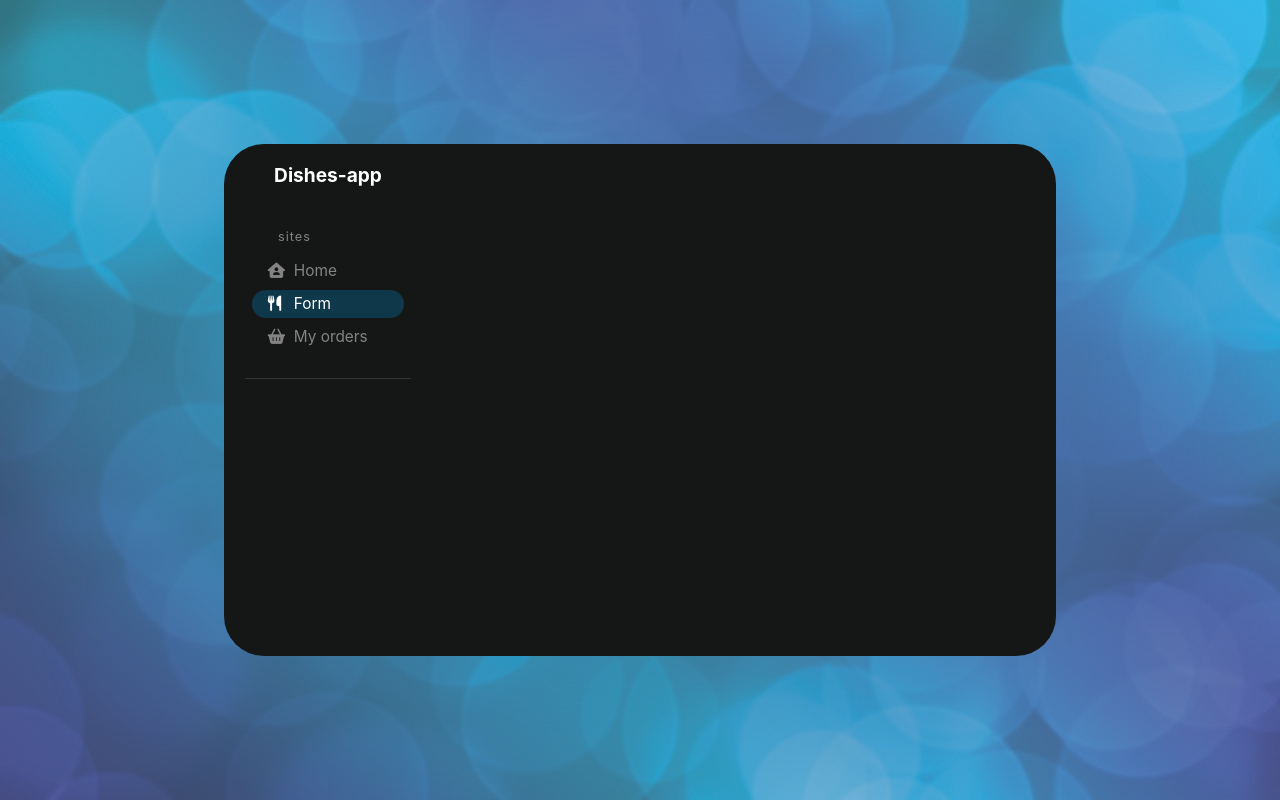
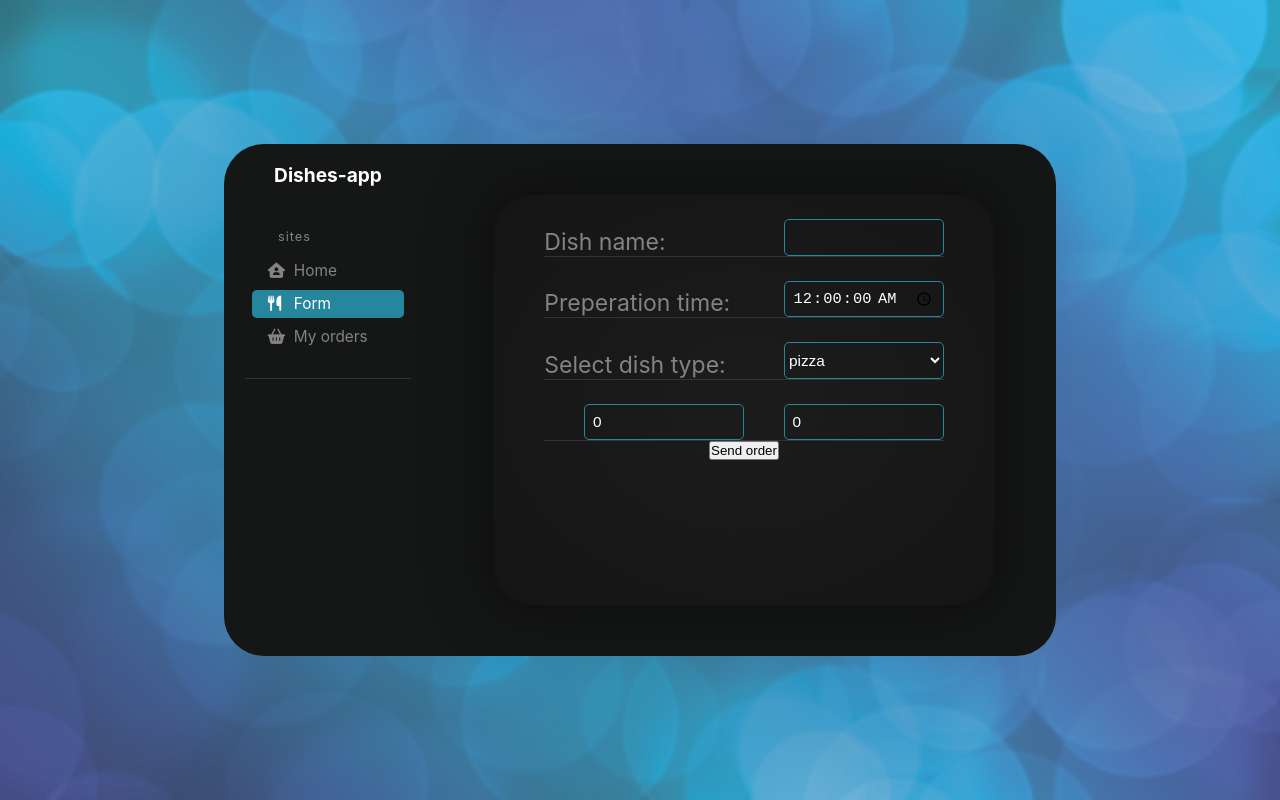
Before and after one commit to orzechovski/Dishes, a React (Create React App) app: page /Form in a window 1280 px wide. Built offline with nearby package versions, Linux system fonts and the light colour scheme.

Commit message:
add form connection and some styles to form

```diff
--- a/src/pages/Form.js
+++ b/src/pages/Form.js
@@ -1,6 +1,56 @@
 import React, { useState } from "react";
+import "../styles/Form.css";
 const Form = () => {
-  return <form></form>;
+  const [name, setName] = useState("");
+  const [preparation_time, setPreparation_time] = useState("00:00:00");
+  const [type, setType] = useState("pizza");
+  const [number_of_slices, setNumber_of_slices] = useState(0);
+  const [diameter, setDiamater] = useState(0);
+  const [slices_of_bread, setSlices_of_bread] = useState(0);
+  const [spiciness_scale, setSpiciness_scale] = useState(0);
+
+  const showInputs = () => {
+    if (type === "pizza")
+      return (
+        <>
+          <input type="number" value={number_of_slices} onChange={(e) => setNumber_of_slices(e.target.value)} />
+          <input type="number" value={diameter} onChange={(e) => setDiamater(e.target.value)} />
+        </>
+      );
+
+    if (type === "soup") return <input type="range" min="0" max="10" step="1" value={spiciness_scale} onChange={setSpiciness_scale} />;
+
+    if (type === "sandwich") return <input type="number" value={slices_of_bread} onChange={(e) => setSlices_of_bread(e.target.value)} />;
+  };
+  return (
+    <form className="mainForm">
+      <label htmlFor="">
+        Dish name:
+        <input type="text" required value={name} onChange={(e) => setName(e.target.value)} />
+      </label>
+      <label htmlFor="">
+        Preperation time:
+        <input
+          type="time"
+          step="1"
+          value={preparation_time}
+          onChange={(e) => {
+            setPreparation_time(e.target.value);
+          }}
+        />
+      </label>
+      <label htmlFor="">
+        Select dish type:
+        <select name="" id="" value={type} onChange={(e) => setType(e.target.value)}>
+          <option value="pizza">pizza</option>
+          <option value="soup">soup</option>
+          <option value="sandwich">sandwich</option>
+        </select>
+      </label>
+      <label htmlFor="">{showInputs(type)}</label>
+      <button type="submit">Send order</button>
+    </form>
+  );
 };
 
 export default Form;
--- a/src/styles/App.css
+++ b/src/styles/App.css
@@ -2,8 +2,9 @@
   font-size: 62.5%;
 
   --backgroundAppColor: #151616;
+  --backgroundFormColor: #091f24;
   --primaryColor: #838383;
-  --navButtonColor: rgb(15, 56, 75);
+  --navButtonColor: #25869c;
 }
 #root {
   display: flex;
@@ -66,7 +67,7 @@
   font-size: clamp(1rem, 1.2vw, 2.4rem);
   color: var(--primaryColor);
   text-decoration: none;
-  border-radius: 2rem;
+  border-radius: 0.5rem;
   transition: color 0.2s, background-color 0.2s;
 }
 .app nav ul a i {
@@ -78,5 +79,8 @@
 }
 
 .app main {
+  display: flex;
+  justify-content: center;
+  align-items: center;
   flex-grow: 1;
 }
--- /dev/null
+++ b/src/styles/Form.css
@@ -0,0 +1,34 @@
+.mainForm {
+  display: flex;
+  flex-direction: column;
+  align-items: center;
+  width: 80%;
+  height: 80%;
+  border-radius: 4rem;
+  background-image: linear-gradient(45deg, #0f0f0f50, #1d1d1db6);
+  background-image: radial-gradient(rgb(28, 28, 28), rgb(21, 21, 21));
+  box-shadow: 0 0 60px 10px #0000005c;
+}
+.mainForm label {
+  display: flex;
+  align-items: flex-end;
+  width: 80%;
+  flex-basis: 15%;
+  border-bottom: 1px solid #333;
+}
+.mainForm input,
+select {
+  margin-left: auto;
+  width: 40%;
+  height: 60%;
+  font-size: clamp(1rem, 1.2vw, 2.4rem);
+  padding: 0 0.5em;
+  background-color: transparent;
+  color: #fff;
+  outline: none;
+  border: 1px solid var(--navButtonColor);
+  border-radius: 0.5rem;
+}
+.mainForm select {
+  padding: 0;
+}
```
